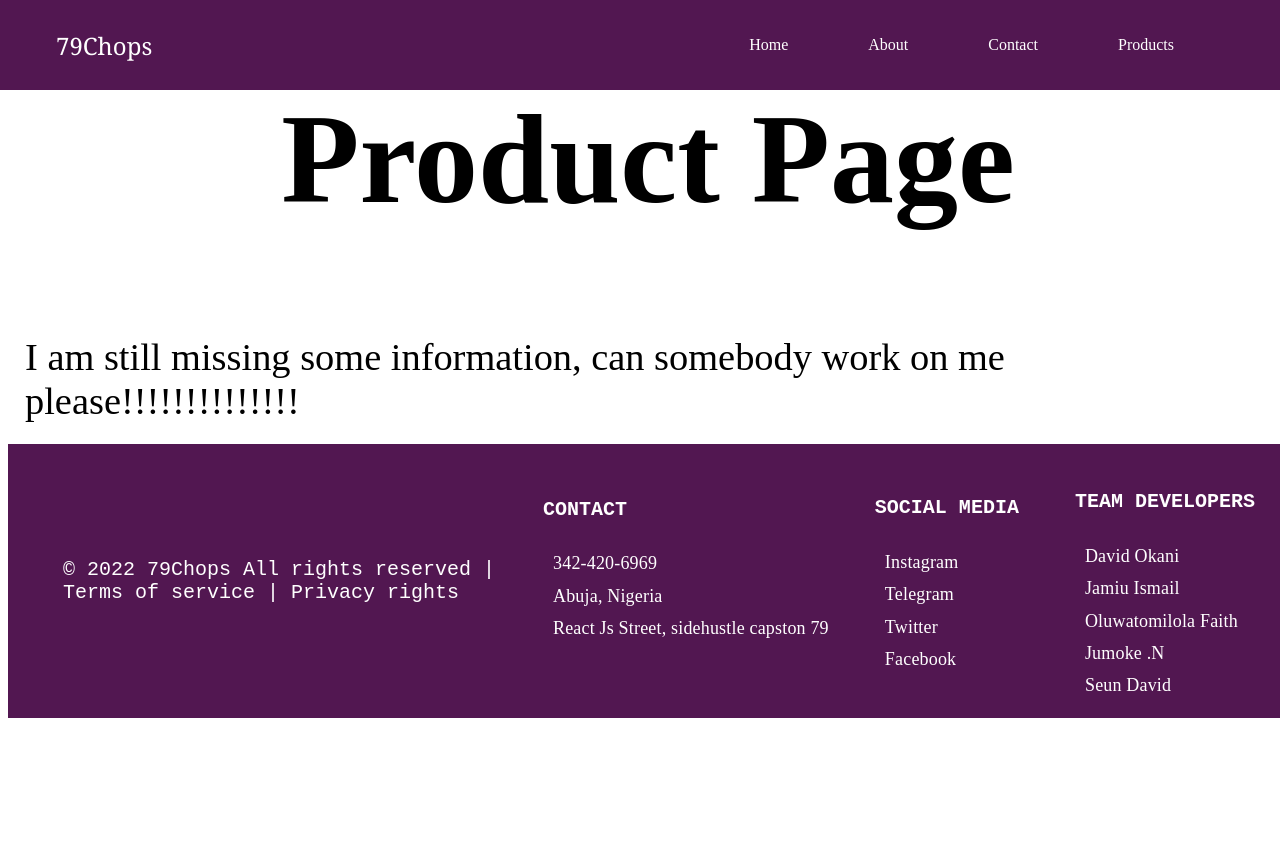
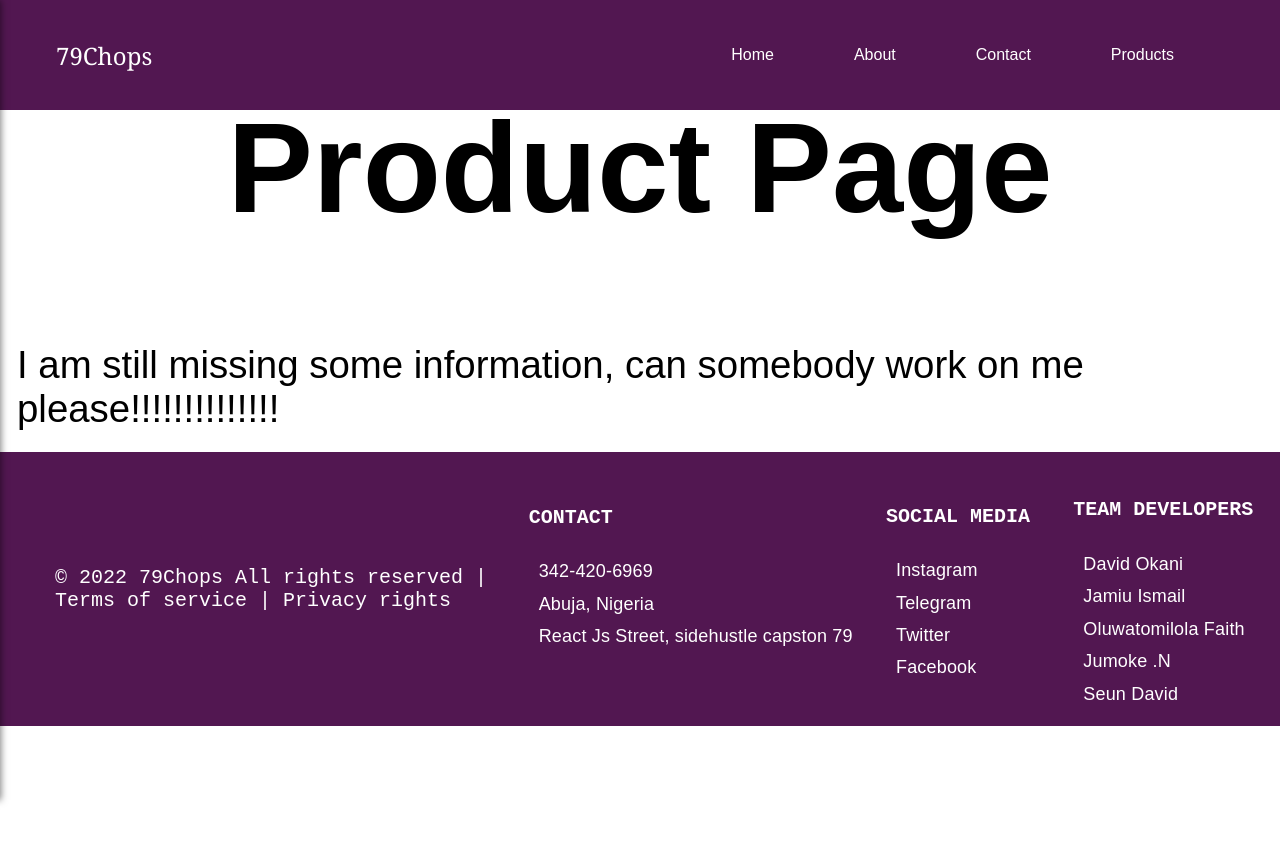
Before and after one commit to davidokani/79chops, a React (Create React App) app: page /products in a window 1280 px wide. Shown: the top 842 px of the page. Before the commit the page ends 800 px from the top, so only its background shows below. Built offline with nearby package versions, Linux system fonts and the light colour scheme; a web font is replaced by a local one.

Commit message:
mobile screen do over

```diff
--- a/src/App.css
+++ b/src/App.css
@@ -1,3 +1,14 @@
+/* body {
+  width: 100%;
+} */
+
+html {
+  height: 100%;
+}
+
 body {
-  width: 100%;
+  margin: 0;
+  padding: 0;
+  font-family: sans-serif;
+  height: 100%;
 }
--- a/src/App.js
+++ b/src/App.js
@@ -1,4 +1,4 @@
-import React from 'react'
+import React, { Component } from 'react'
 import './App.css'
 import { Routes, Route } from 'react-router-dom'
 import Home from './pages/home/Home'
@@ -7,11 +7,38 @@ import Footer from './components/footer/Footer'
 import About from './pages/about/About'
 import Contact from './pages/contact/Contact'
 import Products from './pages/product/Products'
+import SideDrawer from './components/SideDrawer/SideDrawer'
+import BackDrop from './components/BackDrop/BackDrop'
 
-const App = () => {
+class App extends Component {
+  state = {
+    sideDrawerOpen: false
+  };
+
+  toggleButtonClickHandler = () => {
+    this.setState((prevState) => {
+      return { sideDrawerOpen: !prevState.sideDrawerOpen };
+    });
+  };
+
+  backDropClickHandler = () => {
+    this.setState({ sideDrawerOpen: false });
+  };
+
+  render() {
+    let backdrop;
+
+    if (this.state.sideDrawerOpen) {
+      backdrop = <BackDrop click={this.backDropClickHandler} />
+    }
+
     return (
-    <div>
-      <Navbar />
+      <div style={{ height: '100%' }}>
+        <Navbar drawerClickHandler={this.toggleButtonClickHandler} />
+        <SideDrawer show={this.state.sideDrawerOpen} />
+        {backdrop}
+        <main style={{ marginTop: '94px' }}>
+        </main>
         <Routes>
           <Route path='/' element={<Home />} />
           <Route path='about' element={<About />} />
@@ -20,7 +47,23 @@ const App = () => {
         </Routes>
         <Footer />
       </div>
-  )
+    );
+  }
 }
 
-export default App
+// const App = () => {
+//   return (
+//     <div>
+//       <Navbar />
+//       <Routes>
+//         <Route path='/' element={<Home />} />
+//         <Route path='about' element={<About />} />
+//         <Route path='contact' element={<Contact />} />
+//         <Route path='products' element={<Products />} />
+//       </Routes>
+//       <Footer />
+//     </div>
+//   )
+// }
+
+export default App;
--- a/src/components/navbar/navbar.css
+++ b/src/components/navbar/navbar.css
@@ -65,6 +65,10 @@
 }
 
 @media (min-width: 769px) {
+  .navbar {
+    height: 110px;
+  }
+
   .navbar-btn {
     display: none;
   }
```
Also changed, not shown: src/components/BackDrop/BackDrop.js (+6 -2 lines), src/components/SideDrawer/SideDrawer.js (+5 -5 lines), src/components/navbar/Navbar.jsx (+5 -5 lines), src/index.css (added, +10 -0 lines). Lines whose indentation alone changed are shown as unchanged.
